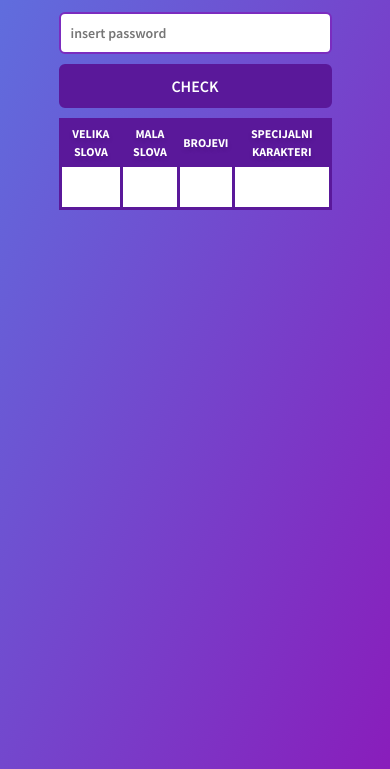
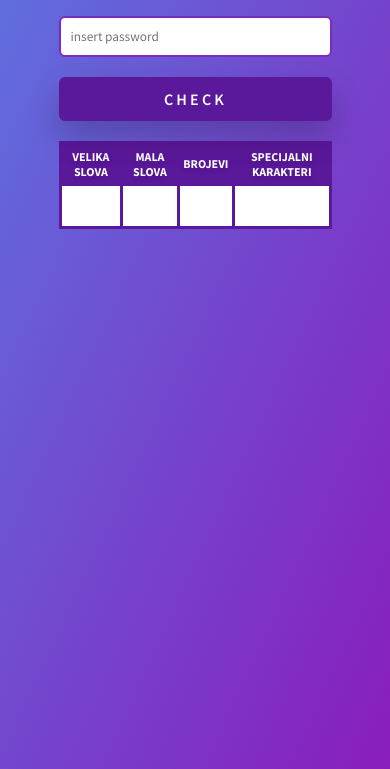
Before and after one commit to JelenaVitosevic/password-checker, a plain HTML site: page index.html in a window 390 px wide. Shown: the part 75-844 px from the top of the page. Drawn offline with Linux system fonts and the light colour scheme.

Commit message:
fixing the passwordChecker function and styled page just a little bit more

```diff
--- a/main.js
+++ b/main.js
@@ -8,24 +8,23 @@ function passwordChecker () {
     let sumNums = 0;
     let sumCar = 0;
     for (i=0; i < password.length; i++) {
-
         if (upperCases.test(password[i])) {
             sumUpperCases = sumUpperCases + 1;
-            document.getElementById('upp').textContent = sumUpperCases;
         }
         else if (lowerCases.test(password[i])) {
             sumLowerCases = sumLowerCases +1;
-            document.getElementById('lower').textContent = sumLowerCases;
         }
         else if (nums.test(password[i])) {
             sumNums = sumNums +1;
-            document.getElementById('num').textContent = sumNums;
         }
         else {
             sumCar = sumCar +1;
-            document.getElementById('car').textContent = sumCar;
         }
     }
+    document.getElementById('upp').textContent = sumUpperCases;
+    document.getElementById('lower').textContent = sumLowerCases;
+    document.getElementById('num').textContent = sumNums;
+    document.getElementById('car').textContent = sumCar;
 }
 
 const mojButton = document.getElementById('button');
--- a/style.css
+++ b/style.css
@@ -3,7 +3,7 @@ html {
     background-image: linear-gradient(to bottom right, #5e71df, #891dbb);
     color: #fff;
     font-size: 16px;
-    line-height: 1.5;
+    line-height: 1.25;
     min-height: 100%;
     min-width: 300px;
     overflow-x: hidden;
@@ -30,8 +30,7 @@ html {
     margin: 0.625rem;
     padding: 0.625rem;
     width: 40%;
-    font-weight: 600;
-    font-size: 0.875rem;
+
 }
 
 #input:focus {
@@ -43,20 +42,28 @@ html {
     background-color: #5a189a;
     border-radius: 0.375rem;
     border:  2px solid #5a189a;
+    box-shadow: 0 1rem 2rem rgba(0, 0, 0, 0.2);
     margin: 0.625rem 0;
     padding: 0.625rem 0;
     width: 15%;
     font-weight: 600;
     font-size: 16px;
+    letter-spacing: 0.2rem;
+    user-select: none;
     text-transform: uppercase;
+    white-space: nowrap;
     font-style: normal;
     cursor: pointer;
+    transition-property: box-shadow, transform;
+    will-change: box-shadow, transform;
 }
 
 #button:hover {
     background-color: #fff;
     border: 2px solid #fff;
     color: #7b2cbf;
+    box-shadow: 0 1.5rem 3rem rgba(0, 0, 0, 0.2);
+    transform: scale(1.02) translateY(-4px);
 }
 
 .table_wrapper {
@@ -66,6 +73,7 @@ html {
 table {
     margin: 0 auto;
     width: 50%;
+    cursor: default;
 }
 
 table, th, td {
@@ -103,16 +111,16 @@ td {
 
     .input_content {
         flex-direction: column;
+        align-items: center;
+        justify-content: center;
     }
 
     #input {
-        margin: 0 auto;
         margin-bottom: 0.625rem;
         width: 70%;
     }
 
     #button {
-        margin: 0 auto;
         width: 70%;
     }
 
```
Also changed, not shown: README.md.
